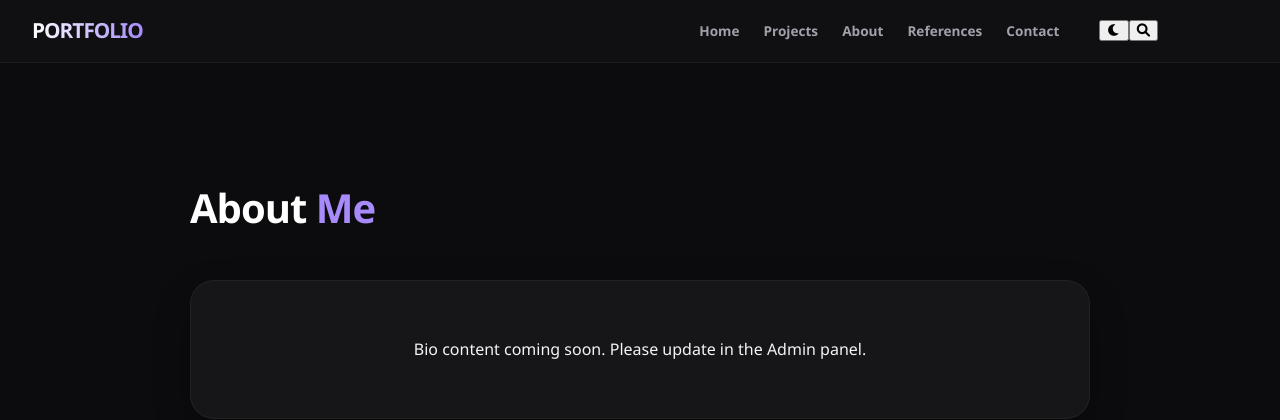
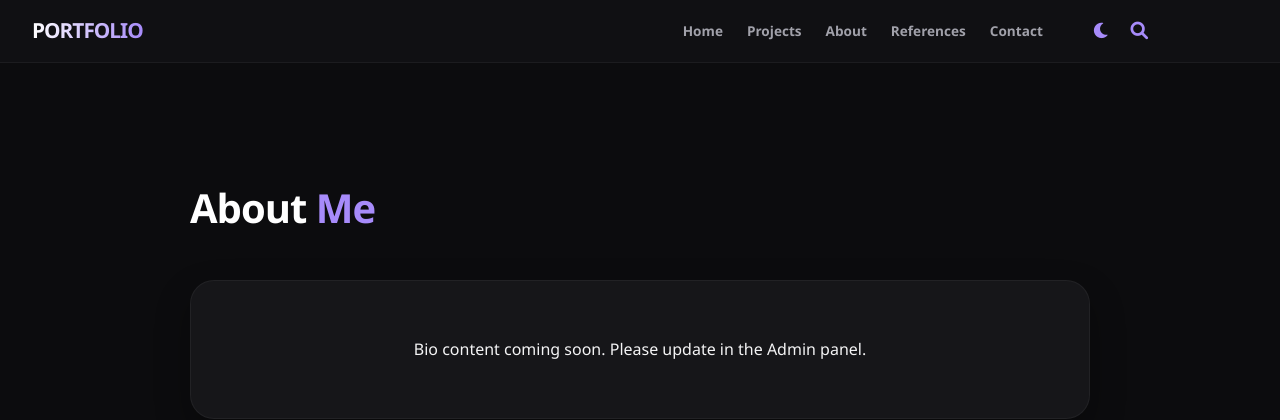
Before and after one commit to snowdiyebiri/Python-Django-Personal-Website-with-Admin-Panel, a Django app: page /about/ in a window 1280 px wide. Shown: the top 420 px of the page. Run offline with Django 5.2, Linux system fonts and the light colour scheme; data that the repository does not hold is empty.

Commit message:
Standardize navigation toggle buttons

```diff
--- a/docs/about/index.html
+++ b/docs/about/index.html
@@ -46,10 +46,10 @@
             </div>
 
             <div class="search-nav-wrapper">
-                <button type="button" class="theme-toggle-btn" onclick="toggleTheme()" id="theme-toggle">
+                <button type="button" class="nav-btn" onclick="toggleTheme()" id="theme-toggle">
                     <i class="fas fa-moon"></i>
                 </button>
-                <button type="button" class="search-toggle-btn" onclick="toggleSearch()">
+                <button type="button" class="nav-btn" onclick="toggleSearch()">
                     <i class="fas fa-search"></i>
                 </button>
                 <form action="/projects/search/" method="get" class="search-nav-form" id="search-nav-form">
--- a/docs/contact/index.html
+++ b/docs/contact/index.html
@@ -38,10 +38,10 @@
             </div>
 
             <div class="search-nav-wrapper">
-                <button type="button" class="theme-toggle-btn" onclick="toggleTheme()" id="theme-toggle">
+                <button type="button" class="nav-btn" onclick="toggleTheme()" id="theme-toggle">
                     <i class="fas fa-moon"></i>
                 </button>
-                <button type="button" class="search-toggle-btn" onclick="toggleSearch()">
+                <button type="button" class="nav-btn" onclick="toggleSearch()">
                     <i class="fas fa-search"></i>
                 </button>
                 <form action="/projects/search/" method="get" class="search-nav-form" id="search-nav-form">
@@ -89,7 +89,7 @@
         <p style="color: var(--text-secondary); margin-bottom: 2rem; font-size: 1.1rem;">Have a project in mind or just want to say hi? Drop me a message below and I'll get back to you as soon as possible.</p>
 
         <form method="POST">
-            <input type="hidden" name="csrfmiddlewaretoken" value="lzeeYxRPjJcuUziHOkw3ioxEjwX7xKqVVWFTFkvHlA1F84cYDhkMpwBylYBeaYUX">
+            <input type="hidden" name="csrfmiddlewaretoken" value="W6vJDFz7YL48wUhCZbQgl7W5ScZ4jVinc05ubC3O16Mbnp0s4e2FaJjZ22qw8XY5">
 
             <div style="display: flex; flex-direction: column; gap: 0.5rem;">
                 <label style="font-size: 0.8rem; font-weight: 800; color: var(--accent); text-transform: uppercase; letter-spacing: 1px;">Name</label>
--- a/docs/index.html
+++ b/docs/index.html
@@ -46,10 +46,10 @@
             </div>
 
             <div class="search-nav-wrapper">
-                <button type="button" class="theme-toggle-btn" onclick="toggleTheme()" id="theme-toggle">
+                <button type="button" class="nav-btn" onclick="toggleTheme()" id="theme-toggle">
                     <i class="fas fa-moon"></i>
                 </button>
-                <button type="button" class="search-toggle-btn" onclick="toggleSearch()">
+                <button type="button" class="nav-btn" onclick="toggleSearch()">
                     <i class="fas fa-search"></i>
                 </button>
                 <form action="/projects/search/" method="get" class="search-nav-form" id="search-nav-form">
--- a/docs/projects/4/index.html
+++ b/docs/projects/4/index.html
@@ -38,10 +38,10 @@
             </div>
 
             <div class="search-nav-wrapper">
-                <button type="button" class="theme-toggle-btn" onclick="toggleTheme()" id="theme-toggle">
+                <button type="button" class="nav-btn" onclick="toggleTheme()" id="theme-toggle">
                     <i class="fas fa-moon"></i>
                 </button>
-                <button type="button" class="search-toggle-btn" onclick="toggleSearch()">
+                <button type="button" class="nav-btn" onclick="toggleSearch()">
                     <i class="fas fa-search"></i>
                 </button>
                 <form action="/projects/search/" method="get" class="search-nav-form" id="search-nav-form">
--- a/docs/projects/5/index.html
+++ b/docs/projects/5/index.html
@@ -38,10 +38,10 @@
             </div>
 
             <div class="search-nav-wrapper">
-                <button type="button" class="theme-toggle-btn" onclick="toggleTheme()" id="theme-toggle">
+                <button type="button" class="nav-btn" onclick="toggleTheme()" id="theme-toggle">
                     <i class="fas fa-moon"></i>
                 </button>
-                <button type="button" class="search-toggle-btn" onclick="toggleSearch()">
+                <button type="button" class="nav-btn" onclick="toggleSearch()">
                     <i class="fas fa-search"></i>
                 </button>
                 <form action="/projects/search/" method="get" class="search-nav-form" id="search-nav-form">
--- a/docs/projects/6/index.html
+++ b/docs/projects/6/index.html
@@ -38,10 +38,10 @@
             </div>
 
             <div class="search-nav-wrapper">
-                <button type="button" class="theme-toggle-btn" onclick="toggleTheme()" id="theme-toggle">
+                <button type="button" class="nav-btn" onclick="toggleTheme()" id="theme-toggle">
                     <i class="fas fa-moon"></i>
                 </button>
-                <button type="button" class="search-toggle-btn" onclick="toggleSearch()">
+                <button type="button" class="nav-btn" onclick="toggleSearch()">
                     <i class="fas fa-search"></i>
                 </button>
                 <form action="/projects/search/" method="get" class="search-nav-form" id="search-nav-form">
--- a/docs/projects/7/index.html
+++ b/docs/projects/7/index.html
@@ -38,10 +38,10 @@
             </div>
 
             <div class="search-nav-wrapper">
-                <button type="button" class="theme-toggle-btn" onclick="toggleTheme()" id="theme-toggle">
+                <button type="button" class="nav-btn" onclick="toggleTheme()" id="theme-toggle">
                     <i class="fas fa-moon"></i>
                 </button>
-                <button type="button" class="search-toggle-btn" onclick="toggleSearch()">
+                <button type="button" class="nav-btn" onclick="toggleSearch()">
                     <i class="fas fa-search"></i>
                 </button>
                 <form action="/projects/search/" method="get" class="search-nav-form" id="search-nav-form">
--- a/docs/projects/8/index.html
+++ b/docs/projects/8/index.html
@@ -38,10 +38,10 @@
             </div>
 
             <div class="search-nav-wrapper">
-                <button type="button" class="theme-toggle-btn" onclick="toggleTheme()" id="theme-toggle">
+                <button type="button" class="nav-btn" onclick="toggleTheme()" id="theme-toggle">
                     <i class="fas fa-moon"></i>
                 </button>
-                <button type="button" class="search-toggle-btn" onclick="toggleSearch()">
+                <button type="button" class="nav-btn" onclick="toggleSearch()">
                     <i class="fas fa-search"></i>
                 </button>
                 <form action="/projects/search/" method="get" class="search-nav-form" id="search-nav-form">
--- a/docs/projects/9/index.html
+++ b/docs/projects/9/index.html
@@ -38,10 +38,10 @@
             </div>
 
             <div class="search-nav-wrapper">
-                <button type="button" class="theme-toggle-btn" onclick="toggleTheme()" id="theme-toggle">
+                <button type="button" class="nav-btn" onclick="toggleTheme()" id="theme-toggle">
                     <i class="fas fa-moon"></i>
                 </button>
-                <button type="button" class="search-toggle-btn" onclick="toggleSearch()">
+                <button type="button" class="nav-btn" onclick="toggleSearch()">
                     <i class="fas fa-search"></i>
                 </button>
                 <form action="/projects/search/" method="get" class="search-nav-form" id="search-nav-form">
--- a/docs/projects/index.html
+++ b/docs/projects/index.html
@@ -38,10 +38,10 @@
             </div>
 
             <div class="search-nav-wrapper">
-                <button type="button" class="theme-toggle-btn" onclick="toggleTheme()" id="theme-toggle">
+                <button type="button" class="nav-btn" onclick="toggleTheme()" id="theme-toggle">
                     <i class="fas fa-moon"></i>
                 </button>
-                <button type="button" class="search-toggle-btn" onclick="toggleSearch()">
+                <button type="button" class="nav-btn" onclick="toggleSearch()">
                     <i class="fas fa-search"></i>
                 </button>
                 <form action="/projects/search/" method="get" class="search-nav-form" id="search-nav-form">
--- a/docs/references/index.html
+++ b/docs/references/index.html
@@ -46,10 +46,10 @@
             </div>
 
             <div class="search-nav-wrapper">
-                <button type="button" class="theme-toggle-btn" onclick="toggleTheme()" id="theme-toggle">
+                <button type="button" class="nav-btn" onclick="toggleTheme()" id="theme-toggle">
                     <i class="fas fa-moon"></i>
                 </button>
-                <button type="button" class="search-toggle-btn" onclick="toggleSearch()">
+                <button type="button" class="nav-btn" onclick="toggleSearch()">
                     <i class="fas fa-search"></i>
                 </button>
                 <form action="/projects/search/" method="get" class="search-nav-form" id="search-nav-form">
--- a/templates/base.html
+++ b/templates/base.html
@@ -60,10 +60,10 @@
             </div>
 
             <div class="search-nav-wrapper">
-                <button type="button" class="theme-toggle-btn" onclick="toggleTheme()" id="theme-toggle">
+                <button type="button" class="nav-btn" onclick="toggleTheme()" id="theme-toggle">
                     <i class="fas fa-moon"></i>
                 </button>
-                <button type="button" class="search-toggle-btn" onclick="toggleSearch()">
+                <button type="button" class="nav-btn" onclick="toggleSearch()">
                     <i class="fas fa-search"></i>
                 </button>
                 <form action="{% url 'search' %}" method="get" class="search-nav-form" id="search-nav-form">
```
